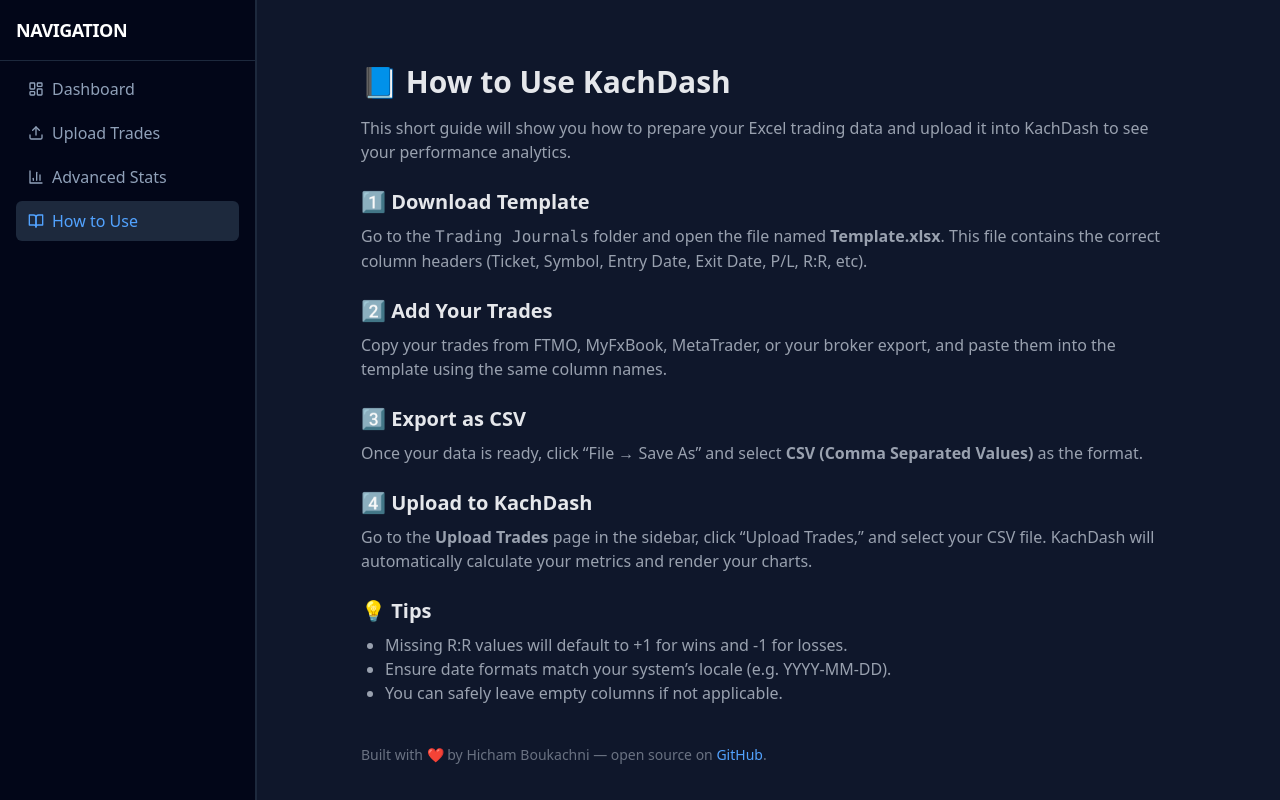
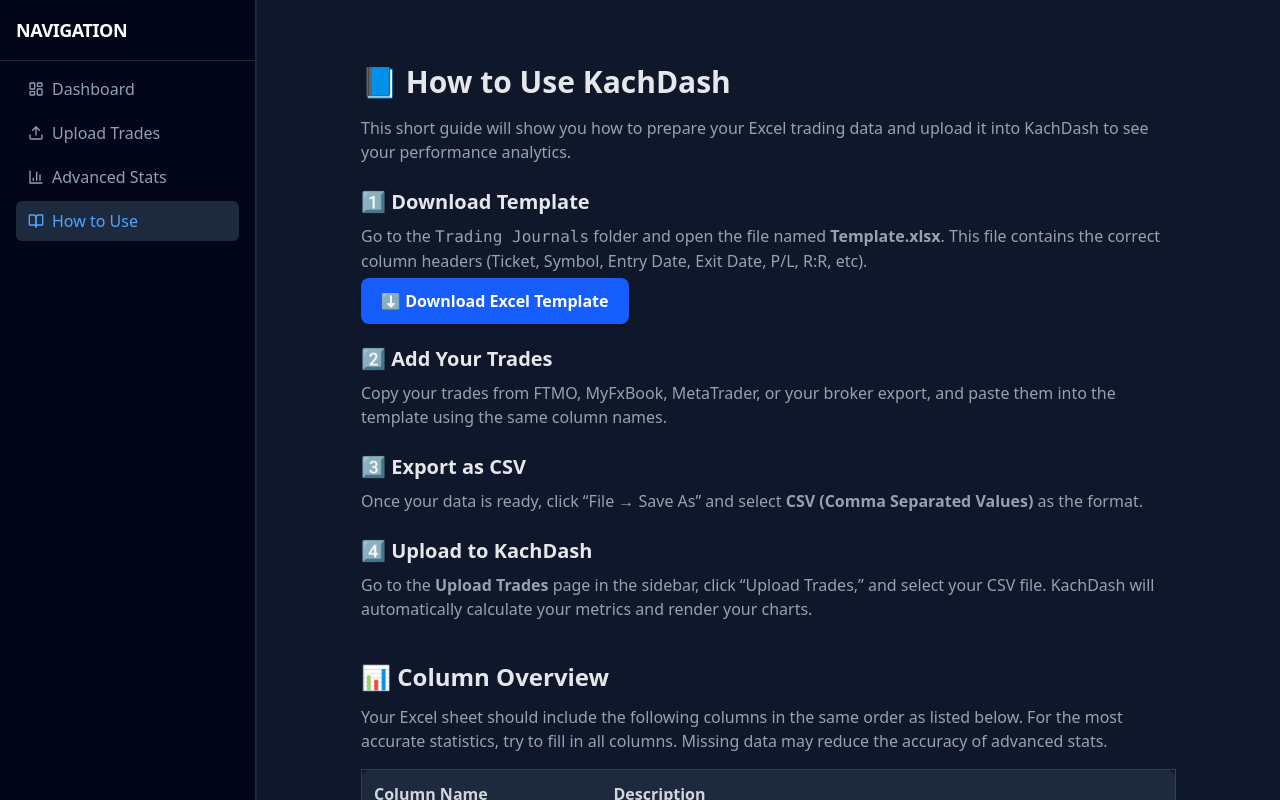
Before and after one commit to HichamBoukachni/KachDash, a React (Vite) app: page /guide in a window 1280 px wide. Built offline with nearby package versions, Linux system fonts and the light colour scheme.

Commit message:
📘 Added full Guide page with Excel download and column explanations

```diff
--- a/src/pages/Guide.jsx
+++ b/src/pages/Guide.jsx
@@ -1,6 +1,35 @@
 import React from "react";
 
 export default function Guide() {
+  const columns = [
+    "Ticket",
+    "Open",
+    "Type",
+    "Volume",
+    "Symbol",
+    "Price",
+    "SL",
+    "TP",
+    "Close",
+    "Price",
+    "Swap",
+    "Commissions",
+    "Profit",
+    "Pips",
+    "Trade duration in seconds",
+    "used_ote",
+    "ote_level",
+    "used_fvg",
+    "used_ob",
+    "used_mb",
+    "used_bb",
+    "sl_09",
+    "sl_095",
+    "sl_10",
+    "Risk($)",
+    "Risk(%)",
+  ];
+
   return (
     <div className="p-6 text-gray-200">
       <h1 className="text-3xl font-bold mb-4">📘 How to Use KachDash</h1>
@@ -10,37 +39,109 @@
         and upload it into KachDash to see your performance analytics.
       </p>
 
+      {/* 1️⃣ Download Template */}
       <h2 className="text-xl font-semibold mt-6 mb-2">1️⃣ Download Template</h2>
-      <p className="text-gray-400">
+      <p className="text-gray-400 mb-4">
         Go to the <code>Trading Journals</code> folder and open the file named{" "}
         <b>Template.xlsx</b>. This file contains the correct column headers
         (Ticket, Symbol, Entry Date, Exit Date, P/L, R:R, etc).
       </p>
 
+      {/* Download button */}
+      <div className="mb-8">
+        <a
+          href="/Trading%20Journals/Template.xlsx"
+          download
+          className="px-5 py-3 bg-blue-600 hover:bg-blue-700 rounded-lg text-white font-semibold shadow-md transition"
+        >
+          ⬇️ Download Excel Template
+        </a>
+      </div>
+
+      {/* 2️⃣ Add Your Trades */}
       <h2 className="text-xl font-semibold mt-6 mb-2">2️⃣ Add Your Trades</h2>
-      <p className="text-gray-400">
+      <p className="text-gray-400 mb-4">
         Copy your trades from FTMO, MyFxBook, MetaTrader, or your broker export,
         and paste them into the template using the same column names.
       </p>
 
+      {/* 3️⃣ Export as CSV */}
       <h2 className="text-xl font-semibold mt-6 mb-2">3️⃣ Export as CSV</h2>
-      <p className="text-gray-400">
+      <p className="text-gray-400 mb-4">
         Once your data is ready, click “File → Save As” and select{" "}
         <b>CSV (Comma Separated Values)</b> as the format.
       </p>
 
+      {/* 4️⃣ Upload to KachDash */}
       <h2 className="text-xl font-semibold mt-6 mb-2">4️⃣ Upload to KachDash</h2>
-      <p className="text-gray-400">
+      <p className="text-gray-400 mb-4">
         Go to the <b>Upload Trades</b> page in the sidebar, click “Upload
         Trades,” and select your CSV file. KachDash will automatically calculate
         your metrics and render your charts.
       </p>
 
+      {/* 📊 Column overview */}
+      <h2 className="text-2xl font-semibold mt-10 mb-3">📊 Column Overview</h2>
+      <p className="text-gray-400 mb-4">
+        Your Excel sheet should include the following columns in the same order
+        as listed below. For the most accurate statistics, try to fill in all
+        columns. Missing data may reduce the accuracy of advanced stats.
+      </p>
+
+      <div className="overflow-x-auto mb-8">
+        <table className="min-w-full bg-slate-800 border border-slate-700 rounded-xl">
+          <thead>
+            <tr>
+              <th className="text-left p-3 border-b border-slate-700 text-gray-300">
+                Column Name
+              </th>
+              <th className="text-left p-3 border-b border-slate-700 text-gray-300">
+                Description
+              </th>
+            </tr>
+          </thead>
+          <tbody>
+            {columns.map((col) => (
+              <tr key={col} className="hover:bg-slate-700/40 transition">
+                <td className="p-3 text-gray-100">{col}</td>
+                <td className="p-3 text-gray-400">
+                  {col === "used_ote"
+                    ? "Mark with 1 if OTE (Optimal Trade Entry) was used."
+                    : col === "used_fvg"
+                    ? "Mark with 1 if a Fair Value Gap was used."
+                    : col === "used_ob"
+                    ? "Mark with 1 if an Order Block was used."
+                    : col === "used_mb"
+                    ? "Mark with 1 if Market Breaker was used."
+                    : col === "used_bb"
+                    ? "Mark with 1 if Breaker Block was used."
+                    : col.startsWith("sl_")
+                    ? "Mark with 1 if stop loss was placed near that level (0.9R, 0.95R, 1R)."
+                    : col.startsWith("Risk")
+                    ? "Calculated risk for the trade (optional)."
+                    : "Standard trade metric (from your broker export)."}
+                </td>
+              </tr>
+            ))}
+          </tbody>
+        </table>
+      </div>
+
+      {/* 💡 Tips section */}
       <h2 className="text-xl font-semibold mt-6 mb-2">💡 Tips</h2>
       <ul className="list-disc ml-6 text-gray-400">
         <li>Missing R:R values will default to +1 for wins and -1 for losses.</li>
         <li>Ensure date formats match your system’s locale (e.g. YYYY-MM-DD).</li>
         <li>You can safely leave empty columns if not applicable.</li>
+        <li>
+          Columns after <b>Trade duration in seconds</b> are optional
+          strategy tags — mark them with <b>1</b> if used, or leave them blank
+          if not.
+        </li>
+        <li>
+          These tags (OTE, FVG, OB, BB, MB, SL levels) are used to generate
+          deeper statistics and correlations inside KachDash.
+        </li>
       </ul>
 
       <p className="mt-10 text-sm text-gray-500">
```
